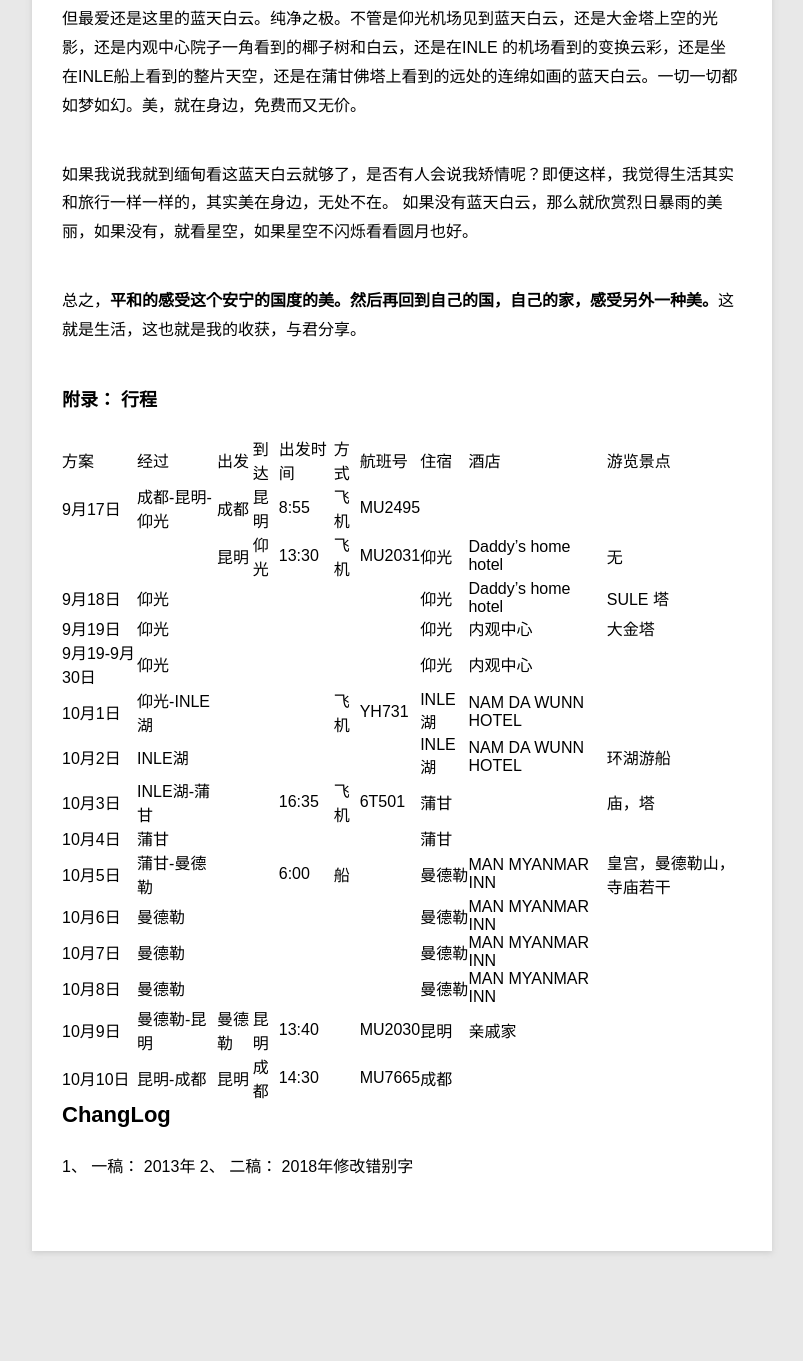
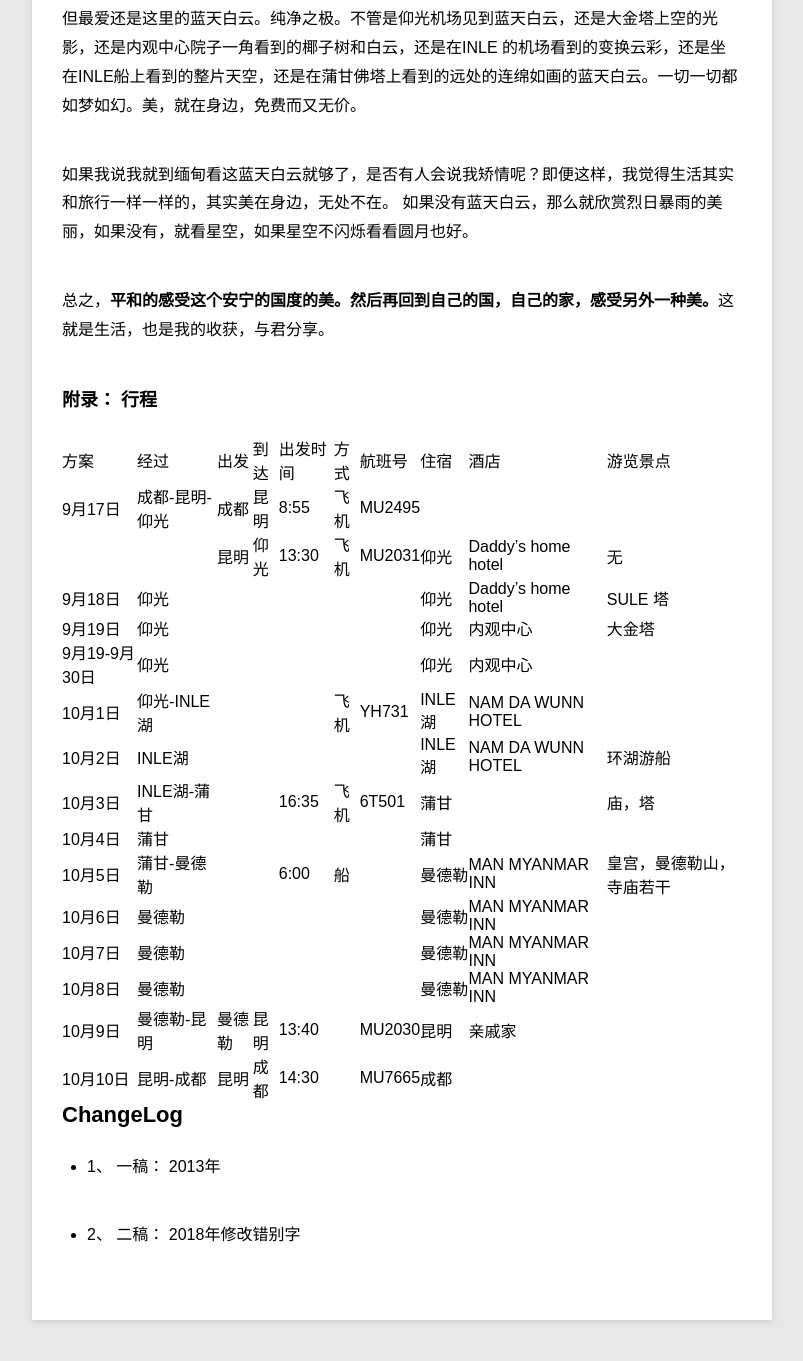
Before and after one commit to violettianjie/violettianjie.github.io, a Jekyll site: the page built from _posts/blog/2018-12-09-travel.md, in a window 1280 px wide and 1400 px high, scrolled down 12948 px. Shown: the top 1361 px of the window, without its empty margins (78-881 px from the left). Built offline with Jekyll 4.4.1, drawn with Linux system fonts in a browser that asks for light colours; before the commit the page ends 14279 px from its top, so only the background shows below that.

Commit message:
Update 2018-12-09-travel.md

```diff
--- a/_posts/blog/2018-12-09-travel.md
+++ b/_posts/blog/2018-12-09-travel.md
@@ -341,7 +341,7 @@ SHERRY说这里的天、云、光都很特别。这个国家与众不同的气
 如果我说我就到缅甸看这蓝天白云就够了，是否有人会说我矫情呢？即便这样，我觉得生活其实和旅行一样一样的，其实美在身边，无处不在。
 如果没有蓝天白云，那么就欣赏烈日暴雨的美丽，如果没有，就看星空，如果星空不闪烁看看圆月也好。
 
-总之，**平和的感受这个安宁的国度的美。然后再回到自己的国，自己的家，感受另外一种美。**这就是生活，这也就是我的收获，与君分享。
+总之，**平和的感受这个安宁的国度的美。然后再回到自己的国，自己的家，感受另外一种美。**这就是生活，也是我的收获，与君分享。
 
 ### 附录： 行程
 
@@ -364,7 +364,8 @@ SHERRY说这里的天、云、光都很特别。这个国家与众不同的气
 10月10日 | 昆明-成都 | 昆明 | 成都 | 14:30 |   | MU7665 | 成都 |   |
 
 
-## ChangLog
+## ChangeLog
 
-1、 一稿： 2013年
-2、 二稿： 2018年修改错别字
+- 1、 一稿： 2013年
+
+- 2、 二稿： 2018年修改错别字
```
